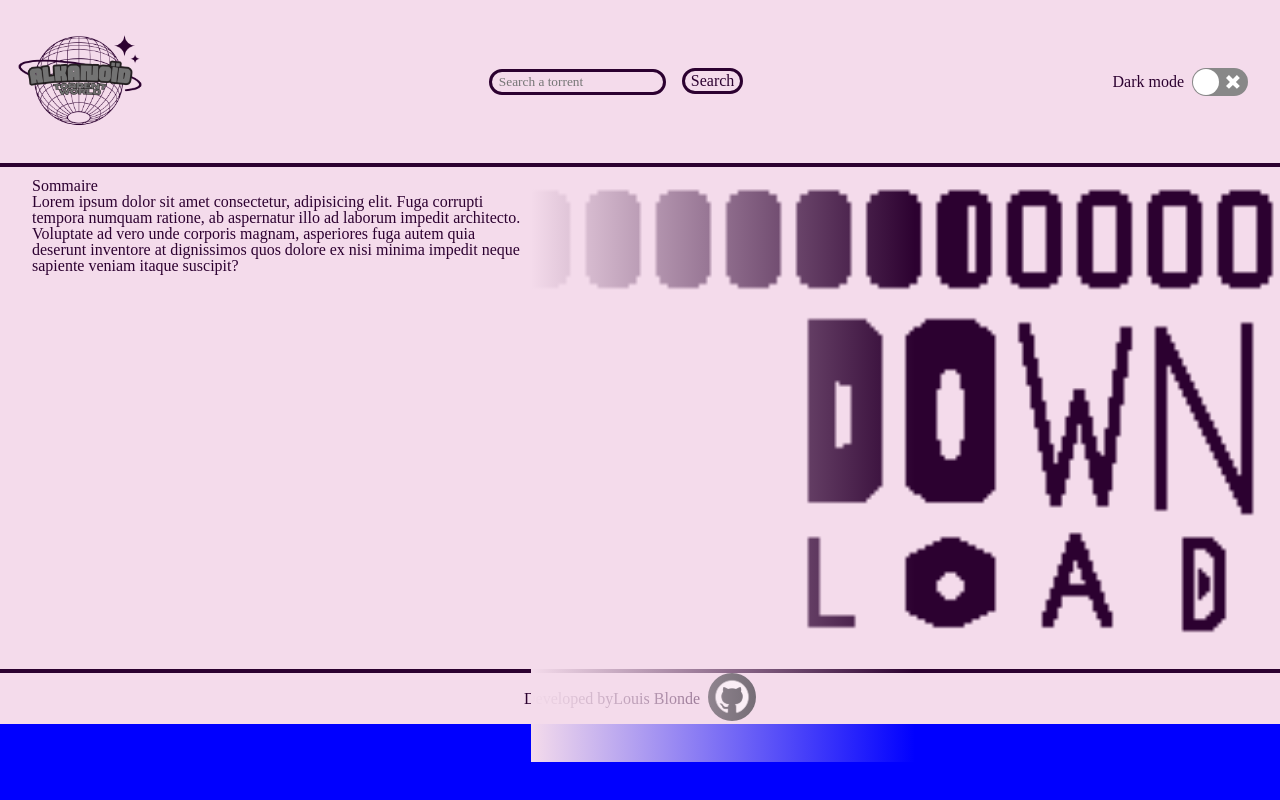
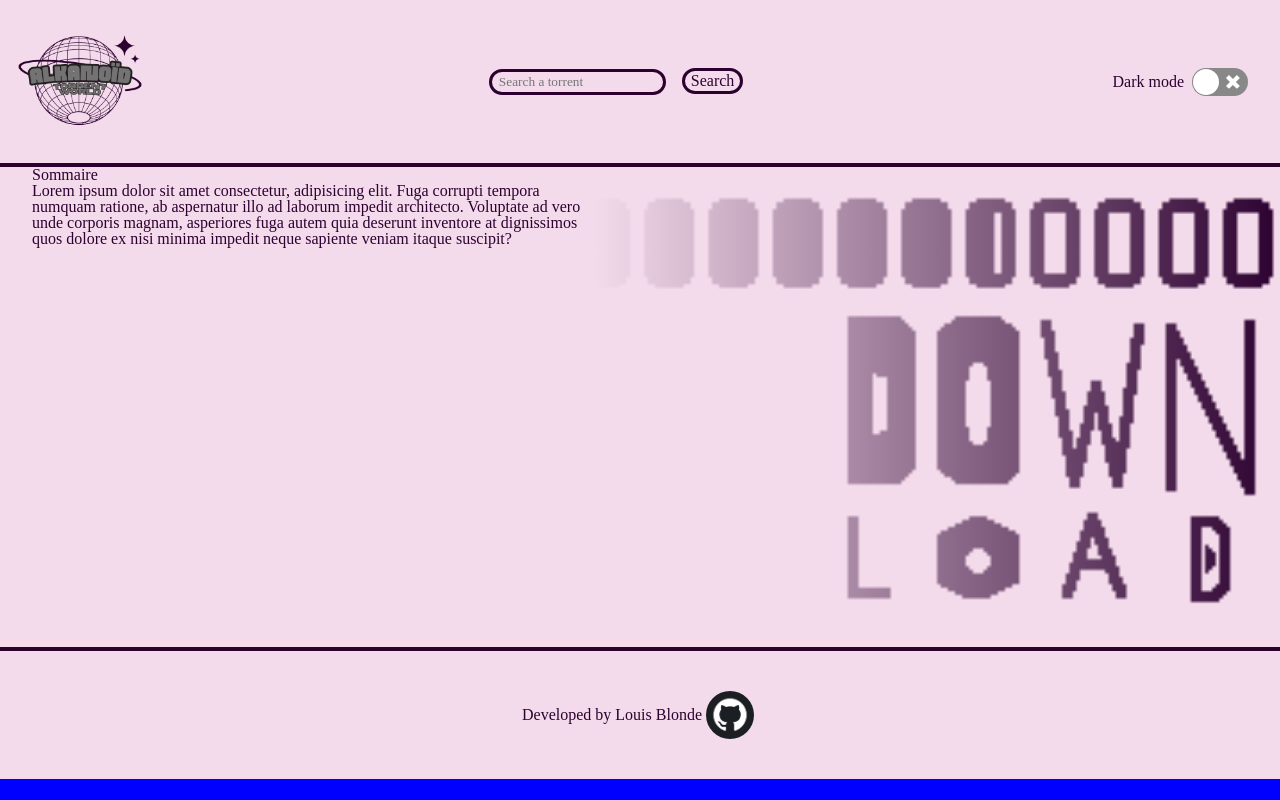
Before and after one commit to Omonix/alkano-d, a React (Create React App) app: page / in a window 1280 px wide. Built offline with nearby package versions, Linux system fonts and the light colour scheme; a web font is replaced by a local one.

Commit message:
maxiUpdate gradient / footer

```diff
--- a/src/App.css
+++ b/src/App.css
@@ -34,7 +34,7 @@ button {
   background-color: #f4dbeb;
 }
 #light {
-  color:black;
+  color: black;
   background-color: #f4dbeb;
 }
 #dark {
@@ -88,7 +88,7 @@ button {
   padding: 0.15em 0 0.15em 0.5em;
 }
 #light .searchInput {
-  color:#2c0130;
+  color: #2c0130;
   border: solid 0.25em #2c0130;
   background-color: #f4dbeb;
 }
@@ -97,7 +97,7 @@ button {
   color: #f4dbeb;
 }
 #dark .searchInput {
-  color:#f4dbeb;
+  color: #f4dbeb;
   border: solid 0.25em #f4dbeb;
   background-color: #2c0130;
 }
@@ -107,17 +107,19 @@ button {
 }
 .textPresent {
   margin-left: 2em;
-  width: 40%;
+  width: 45%;
   height: 30em;
   z-index: 1;
 }
 .imgParentPresent {
-  width: 60%;
+  position: relative;
+  width: 55%;
   height: 100%;
   z-index: 0;
 }
 .imgPresent {
   width: 100%;
+  height: 100%;
 }
 .present {
   position: static;
@@ -145,7 +147,7 @@ button {
   background-color: #2c0130;
   border-top: solid 0.25em #f4dbeb;
 }
-.imgLogoGit {
+.imgLogo {
   width: 3em;
   border-radius: 20em;
 }
@@ -154,8 +156,10 @@ button {
 }
 .gradienter {
   position: absolute;
-  width: 30%;
-  height: 37.2em;
+  top: 0;
+  right: 0;
+  width: 100%;
+  height: 100%;
 }
 #light .gradienter {
   background: linear-gradient(to right, #f4dbeb, transparent);
@@ -164,21 +168,24 @@ button {
   background: linear-gradient(to right, #2c0130, transparent);
 }
 .individualBoxFooter {
+  padding: 2.5em 0 2.5em;
   display: flex;
   align-items: center;
 }
 .textBoxFooter {
   margin-right: 0.25em;
+  display: flex;
+  align-items: center;
 }
 .atext {
   font-family: Croissant One;
 }
 #light .atext {
-  color:#2c0130;
+  color: #2c0130;
   opacity: 100%;
 }
 #dark .atext {
-  color:#f4dbeb;
+  color: #f4dbeb;
   opacity: 100%;
 }
 #light .atext:hover {
@@ -187,3 +194,18 @@ button {
 #dark .atext:hover {
   opacity: 60%;
 }
+.textBy {
+  margin-right: 0.8em;
+}
+.otherLogo {
+  position: absolute;
+  display: none;
+  align-items: center;
+  justify-content: center;
+  margin-left: 20em;
+}
+.logoParent {
+  display: flex;
+  align-items: center;
+  justify-content: center;
+}
--- a/src/component/footer/Footer.js
+++ b/src/component/footer/Footer.js
@@ -1,32 +1,61 @@
-import React from "react";
+import { useState, useEffect } from "react";
 import gitLogo from "../../img/gitLogo.png";
+import imgInsta from "../../img/imgInsta.png";
 
 const Footer = () => {
-  const linkGit = "https://www.instagram.com/direct/inbox/";
+  const [lookAtMe, setLookAtMe] = useState(false);
+  const handlerLookAtMe = () => {
+    setLookAtMe(!lookAtMe);
+  };
+  useEffect(() => {
+    const logoParenter = document.querySelector(".logoParent");
+    const otheredLogo = document.querySelector(".otherLogo");
+    logoParenter.addEventListener("mouseover", () => {
+      otheredLogo.style.display = "flex";
+      otheredLogo.animate(
+        [
+          { marginLeft: "14em", opacity: "0%" },
+          { marginLeft: "20em", opacity: "100%" },
+        ],
+        { duration: 600, iterations: 1 }
+      );
+    });
+    logoParenter.addEventListener("mouseout", () => {
+      otheredLogo.animate(
+        [
+          { marginLeft: "20em", opacity: "100%" },
+          { marginLeft: "14em", opacity: "0%" },
+        ],
+        { duration: 600, iterations: 1 }
+      );
+      otheredLogo.addEventListener("animationend", () => {
+        otheredLogo.style.display = "none";
+        console.log("ok");
+      });
+    });
+    return () => {
+      logoParenter.removeEventListener("mouseover", handlerLookAtMe);
+      logoParenter.removeEventListener("mouseout", handlerLookAtMe);
+    };
+  }, [lookAtMe]);
+
   return (
     <div className="footing">
       <div className="individualBoxFooter">
-        <p className="textBoxFooter text">
-          Developed by
+        <p className="textBoxFooter text">Developed by Louis Blonde</p>
+        <div className="logoParent">
           <a
             className="textBoxFooter atext"
-            href={linkGit}
+            href="https://github.com/Omonix"
             target="_blank"
-            without
             rel="noreferrer"
           >
-            Louis Blonde
+            <img className="imgLogo" src={gitLogo} alt="gitLogoImage" />
           </a>
-        </p>
-        <a
-          className="atext"
-          href={linkGit}
-          target="_blank"
-          without
-          rel="noreferrer"
-        >
-          <img className="imgLogoGit" src={gitLogo} alt="gitLogoImage" />
-        </a>
+          <div className="otherLogo text">
+            <img className="imgLogo" src={imgInsta} alt="imgInsta" />
+          </div>
+        </div>
       </div>
     </div>
   );
```
Also changed, not shown: src/img/imgInsta.png (added).
